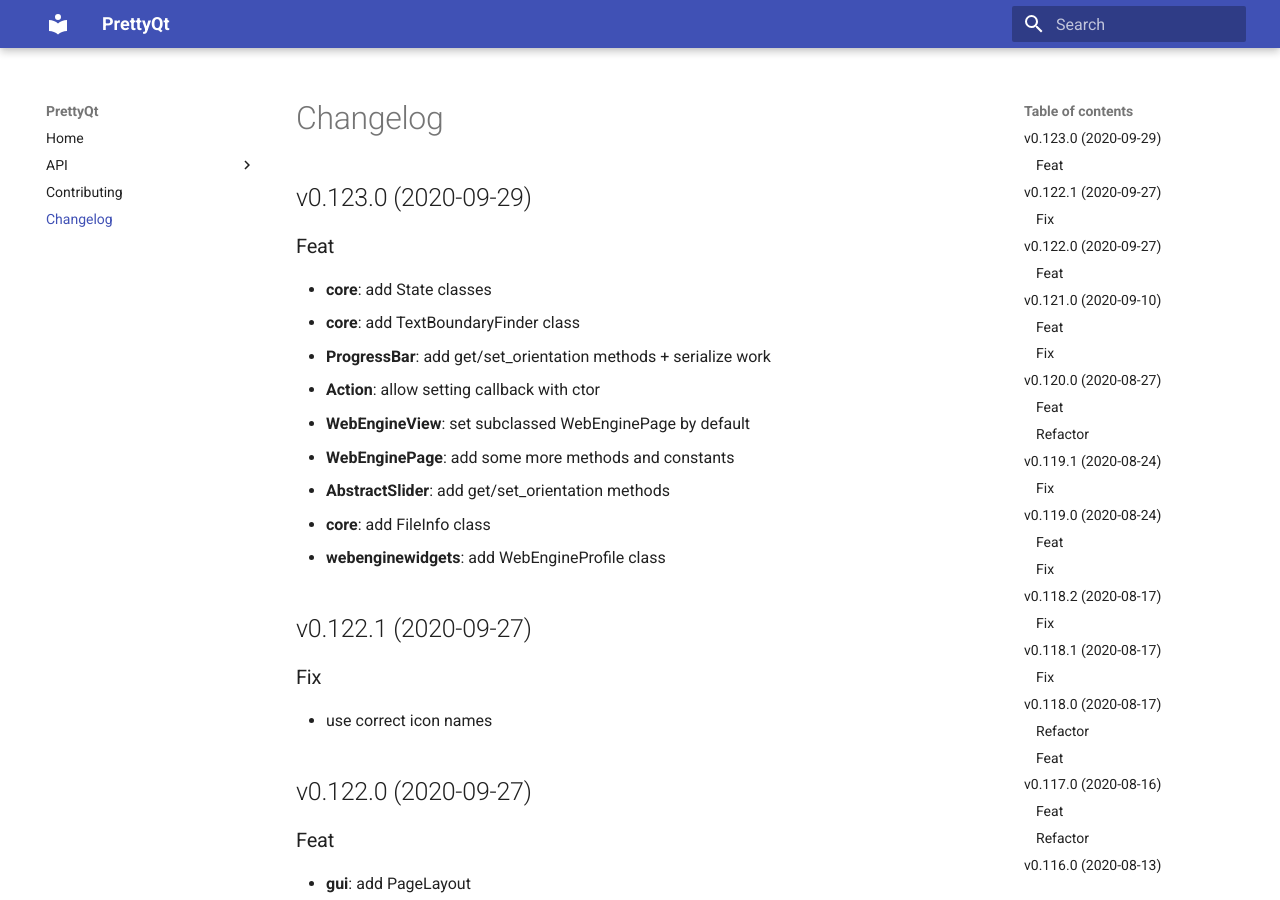
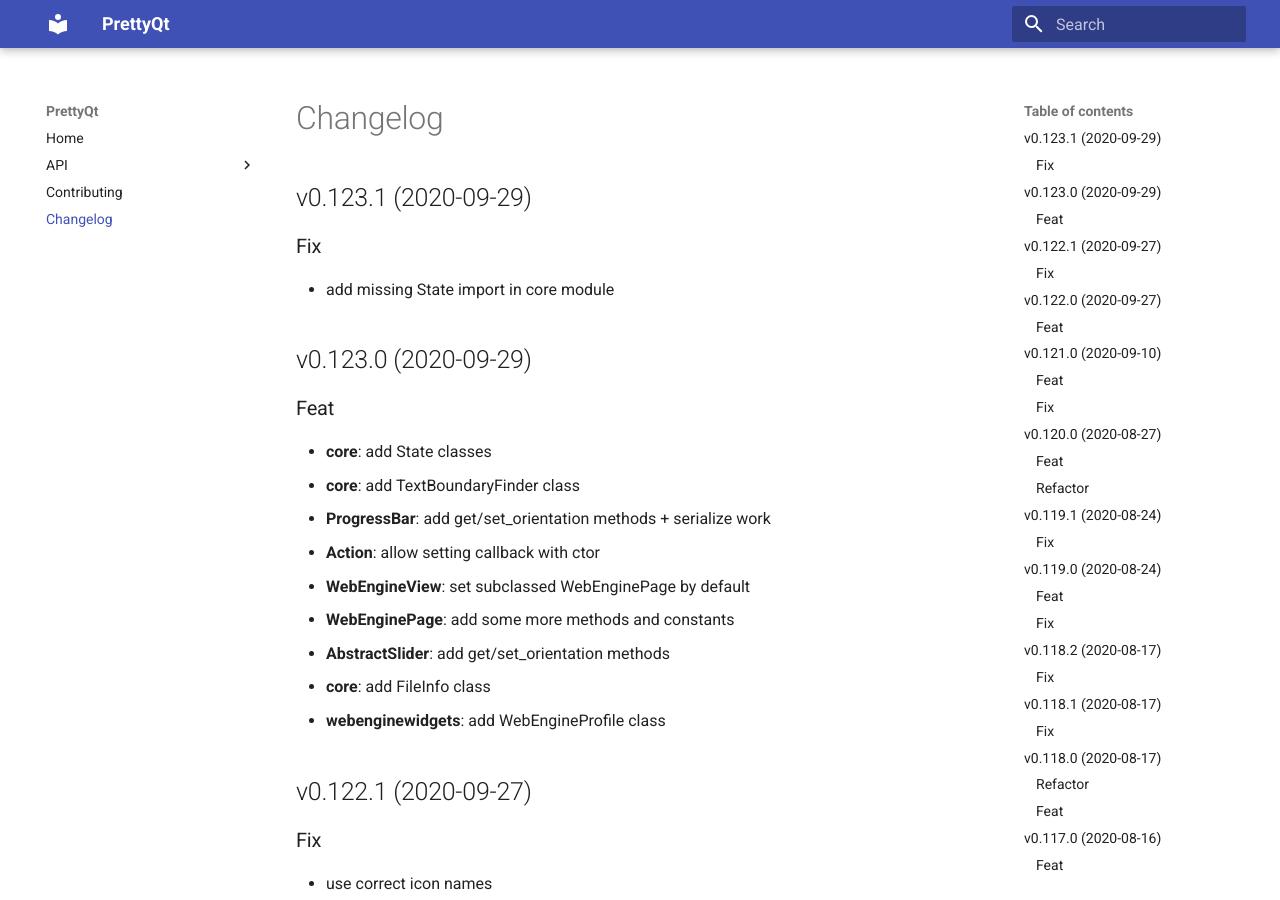
Before and after one commit to phil65/PrettyQt, an MkDocs documentation site: the page built from docs/changelog.md, in a window 1280 px wide and 900 px high. Built offline with MkDocs 1.6.1 and Material for MkDocs 9.7.7, drawn with Linux system fonts in a browser that asks for light colours.

Commit message:
bump: version 0.123.0 → 0.123.1

```diff
--- a/docs/changelog.md
+++ b/docs/changelog.md
@@ -1,3 +1,9 @@
+## v0.123.1 (2020-09-29)
+
+### Fix
+
+- add missing State import in core module
+
 ## v0.123.0 (2020-09-29)
 
 ### Feat
--- a/prettyqt/__init__.py
+++ b/prettyqt/__init__.py
@@ -4,7 +4,7 @@
 
 __author__ = """Philipp Temminghoff"""
 __email__ = "phil65@kodi.tv"
-__version__ = "0.123.0"
+__version__ = "0.123.1"
 
 
 def debug():
--- a/pyproject.toml
+++ b/pyproject.toml
@@ -1,6 +1,6 @@
 [tool.poetry]
 name = "PrettyQt"
-version = "0.123.0"
+version = "0.123.1"
 description = "A pythonic layer on top of qtpy"
 readme = 'docs/index.md'
 repository = "https://github.com/phil65/prettyqt"
@@ -130,7 +130,7 @@
 '''
 [tool.commitizen]
 name = "cz_conventional_commits"
-version = "0.123.0"
+version = "0.123.1"
 tag_format = "v$version"
 version_files = [
     "prettyqt/__init__.py:__version__",
--- a/setup.py
+++ b/setup.py
@@ -40,6 +40,6 @@
     packages=find_packages(),
     test_suite="tests",
     url="https://github.com/phil65/prettyqt",
-    version="0.123.0",
+    version="0.123.1",
     zip_safe=False,
 )
```
Also changed, not shown: CHANGELOG.md (+6 -0 lines).
